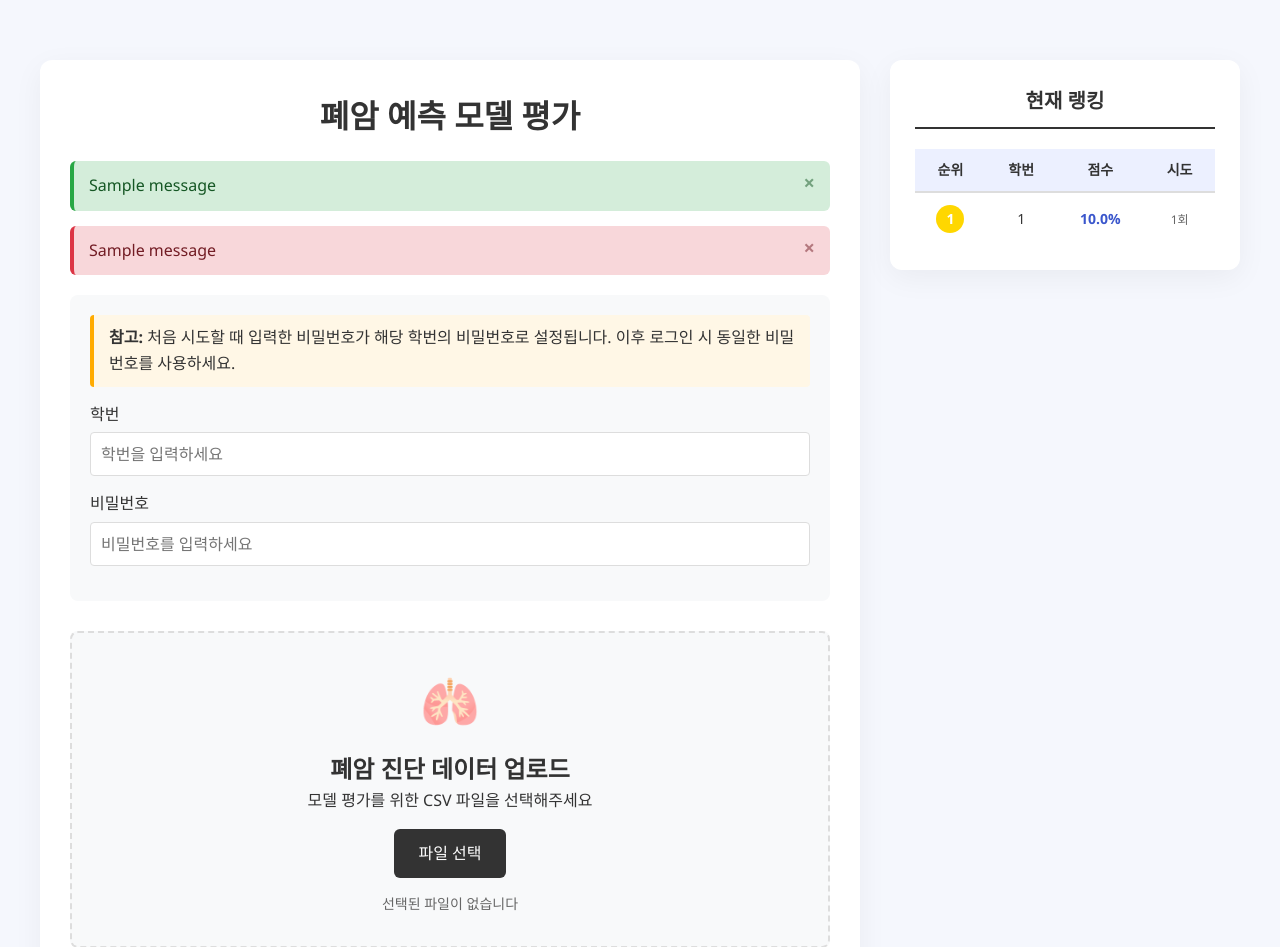
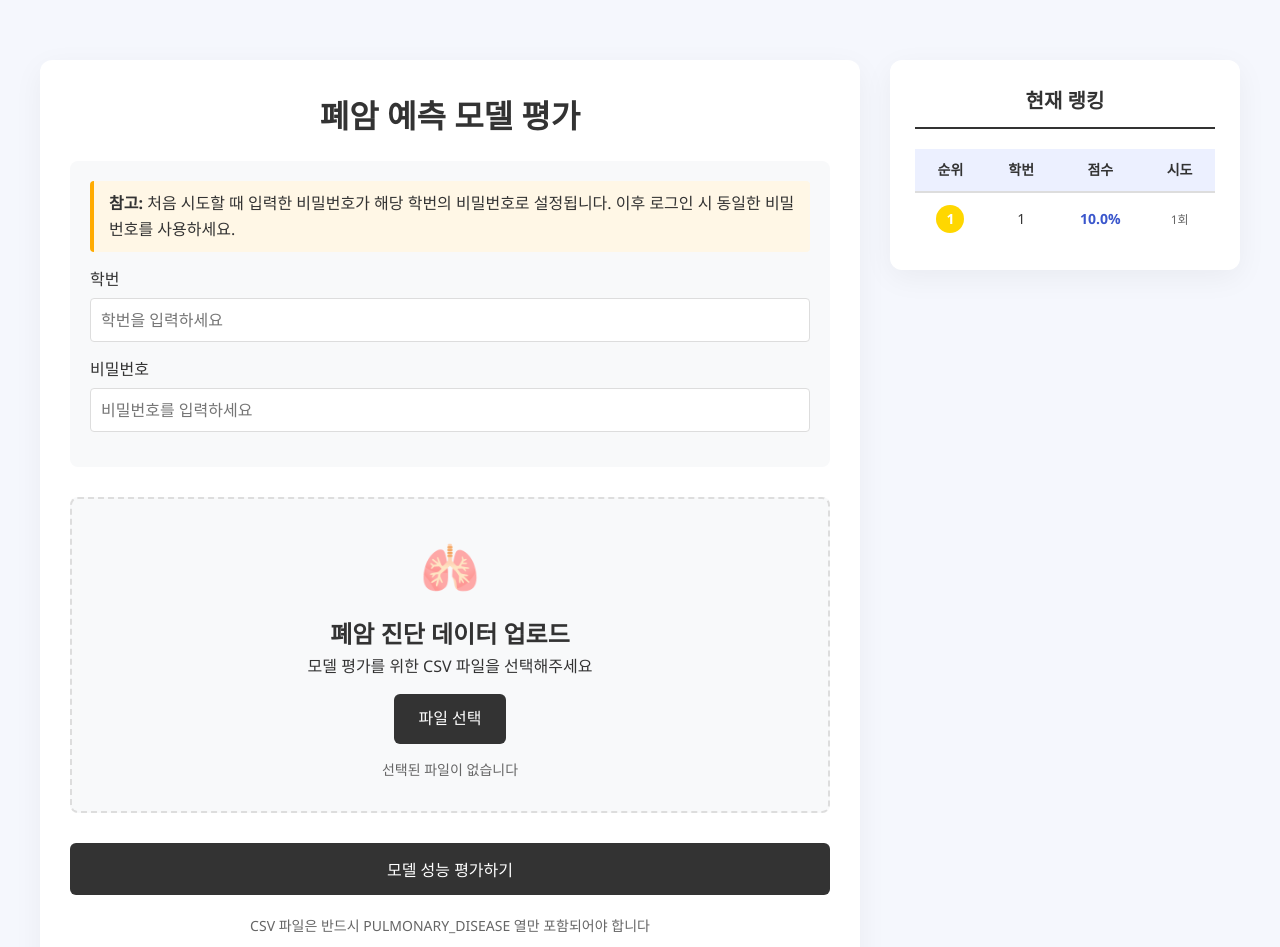
Before and after one commit to kmgyu/machine-grader, a Flask app: page / in a window 1280 px wide. Shown: the top 947 px of the page. Run offline with Flask 3, Linux system fonts and the light colour scheme; tables that the repository leaves empty hold one stand-in row (values such as "Sample post"); one stand-in notice (Sample message) is shown; some libraries are stand-ins or nearby versions.

Commit message:
flash 변경경

```diff
--- a/tasty.py
+++ b/tasty.py
@@ -144,7 +144,7 @@
                                     # prediction=y,
                                     # probability=round(proba*100, 2))
         else: # login failed
-            flash('비밀번호가 틀렸습니다.')
+            flash('비밀번호가 틀렸습니다.', category='error')
             return redirect('/')
 
     return render_template('reviewform.html')
--- a/templates/reviewform.html
+++ b/templates/reviewform.html
@@ -6,54 +6,31 @@
     <title>폐암 예측 모델 평가</title>
     <style>
       .flash-messages {
+        width: 100%;
         margin-bottom: 20px;
       }
 
       .flash-message {
+        background-color: #f8d7da;
+        color: #721c24;
+        border-left: 4px solid #dc3545;
         padding: 12px 15px;
         margin-bottom: 15px;
         border-radius: 6px;
         font-weight: 500;
-        animation: fadeIn 0.5s ease-in-out;
-      }
-
-      .flash-error {
-        background-color: #f8d7da;
-        color: #721c24;
-        border-left: 4px solid #dc3545;
-      }
-
-      .flash-success {
-        background-color: #d4edda;
-        color: #155724;
-        border-left: 4px solid #28a745;
-      }
-
-      .flash-info {
-        background-color: #d1ecf1;
-        color: #0c5460;
-        border-left: 4px solid #17a2b8;
-      }
-
-      .flash-warning {
-        background-color: #fff3cd;
-        color: #856404;
-        border-left: 4px solid #ffc107;
-      }
-
-      @keyframes fadeIn {
-        from { opacity: 0; transform: translateY(-10px); }
-        to { opacity: 1; transform: translateY(0); }
+        position: relative;
       }
 
       .flash-close {
-        float: right;
-        font-size: 20px;
+        position: absolute;
+        right: 10px;
+        top: 50%;
+        transform: translateY(-50%);
+        font-size: 18px;
         font-weight: bold;
         line-height: 1;
         cursor: pointer;
-        opacity: 0.5;
-        transition: opacity 0.3s;
+        opacity: 0.6;
       }
 
       .flash-close:hover {
@@ -371,23 +348,11 @@
     <div class="container">
       <div class="main-content">
         <h1>폐암 예측 모델 평가</h1>
-        <!-- 플래시 메시지 표시 영역 -->
         <div class="flash-messages">
-          {% with messages = get_flashed_messages(with_categories=true) %}
-            {% if messages %}
-              {% for category, message in messages %}
-                <div class="flash-message {% if category == 'error' %}flash-error{% elif category == 'success' %}flash-success{% elif category == 'info' %}flash-info{% elif category == 'warning' %}flash-warning{% else %}flash-info{% endif %}">
-                  {{ message }}
-                  <span class="flash-close" onclick="this.parentElement.style.display='none'">&times;</span>
-                </div>
-              {% endfor %}
-            {% endif %}
-          {% endwith %}
-
           {% with messages = get_flashed_messages() %}
             {% if messages %}
               {% for message in messages %}
-                <div class="flash-message flash-error">
+                <div class="flash-message">
                   {{ message }}
                   <span class="flash-close" onclick="this.parentElement.style.display='none'">&times;</span>
                 </div>
@@ -547,7 +512,15 @@
           }
         });
       });
+      document.addEventListener('DOMContentLoaded', function() {
+        const flashMessages = document.querySelectorAll('.flash-message');
 
+        flashMessages.forEach(message => {
+          setTimeout(() => {
+            message.style.display = 'none';
+          }, 5000);
+        });
+      });
     </script>
   </body>
 </html>
```
